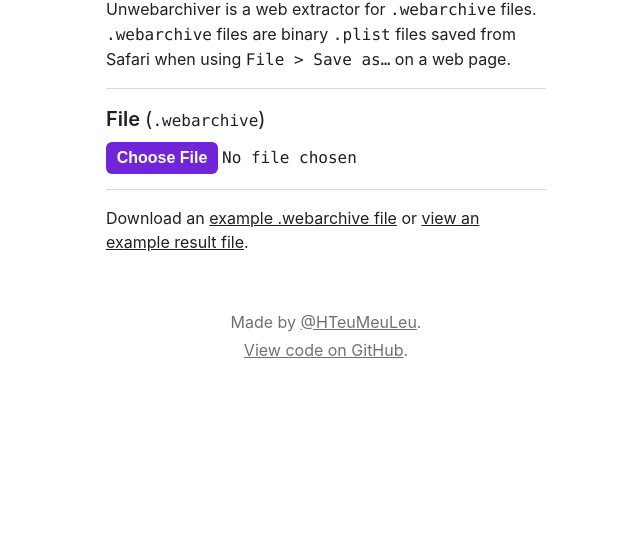
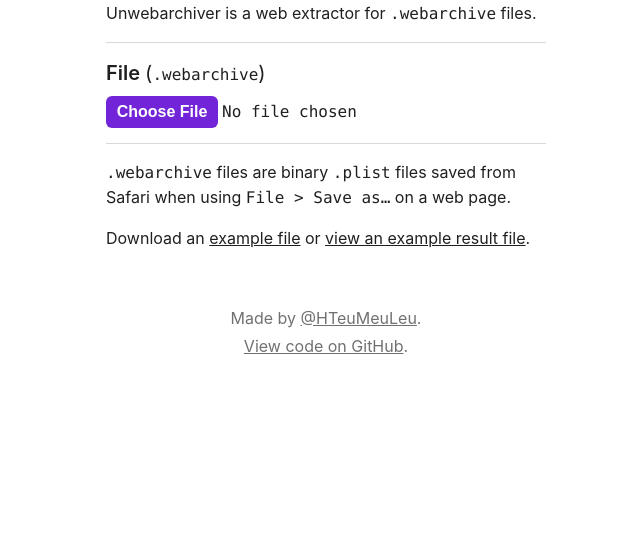
Before and after one commit to izo/unwebarchiver, a plain HTML site: page index.html in a window 1280 px wide. Shown: the part 249-800 px from the top of the page, without its empty margins (314-954 px from the left). Drawn offline with Linux system fonts and the light colour scheme.

Commit message:
feat: update homepage

```diff
--- a/assets/css/unwebarchiver.css
+++ b/assets/css/unwebarchiver.css
@@ -19,6 +19,7 @@ body {
 	flex-direction: column;
 	gap: 1rem;
 	padding: 2.5rem;
+	min-width: 23.4375rem;
 	max-width: 32.5rem;
 	margin: auto;
 }
@@ -97,6 +98,8 @@ form:is(:focus-within,:hover)::before {
 input[type="file"] {
 	font-family: Menlo, monospace;
 	font-size: 1rem;
+	max-width: calc(100vw - 5rem);
+	overflow: hidden;
 }
 
 ::file-selector-button {
--- a/index.html
+++ b/index.html
@@ -11,14 +11,17 @@
 <body>
 	<h1><span>🧭</span> Unwebarchiver</h1>
 	<p>
-		Unwebarchiver is a web extractor for <code>.webarchive</code> files. <code>.webarchive</code> files are binary <code>.plist</code> files saved from Safari when using <code>File > Save as…</code> on a web page.
+		Unwebarchiver is a web extractor for <code>.webarchive</code> files.
 	</p>
 	<form action="/">
 		<label for="file-selector">File <span>(<code>.webarchive</code>)</span></label>
 		<input id="file-selector" type="file" accept=".webarchive" />
 	</form>
 	<p>
-		Download an <a href="/assets/example/example.com.webarchive">example .webarchive file</a> or <a href="/assets/example/example.com.webarchive.xml">view an example result file</a>.
+		<code>.webarchive</code> files are binary <code>.plist</code> files saved from Safari when using <code>File > Save as…</code> on a web page.
+	</p>
+	<p>
+		Download an <a href="/assets/example/example.com.webarchive">example file</a> or <a href="/assets/example/example.com.webarchive.xml">view an example result file</a>.
 	</p>
 	<footer>
 		<p>
```
